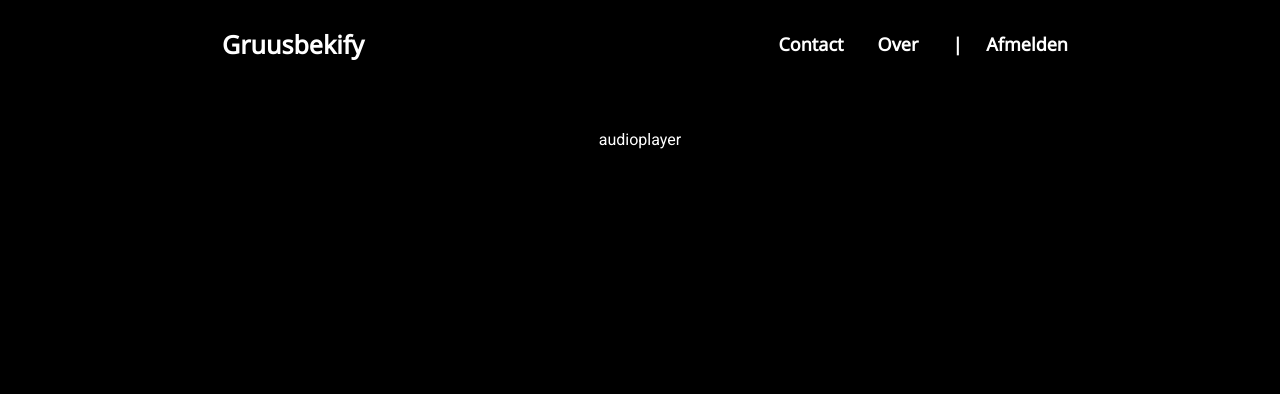
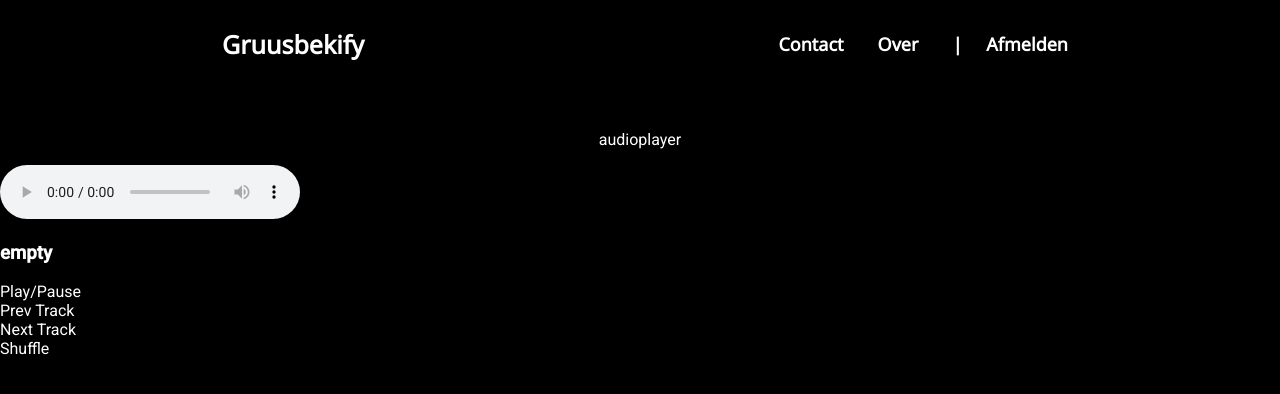
Before and after one commit to joostka1998/Gruusbekify, an Angular app: page /login in a window 1280 px wide. Both pictures are taken after a click on the button "Gebruik nu Gruusbekify!". Shown: the top 394 px of the page. Built offline with nearby package versions, Linux system fonts and the light colour scheme.

Commit message:
schlager model + basic player commands

```diff
--- a/src/app/components/home/home.component.html
+++ b/src/app/components/home/home.component.html
@@ -2,5 +2,14 @@
   <br/><br/><br/><br/><br/><br/>
   <div id="maincontainer">
     <p>audioplayer</p>
+    <audio src="https://gruusbek.nl/wp-content/uploads/2019/12/CV_Now_Da_Wer-_-_Mot_Now_Van_Huus-Gruusbek.nl_.mp3" controls id="audioPlayer">
+      Your browser does not support this.
+    </audio>
+
+    <h3 *ngIf="this.title">{{title}}</h3>
+    <a (click)="playlist_togglePlayPause()">Play/Pause</a><br/>
+    <a (click)="playlist_prevTrack()">Prev Track</a><br/>
+    <a (click)="playlist_nextTrack()">Next Track</a><br/>
+    <a (click)="playlist_toggleShuffle()">Shuffle</a><br/>
   </div>
 </div>
--- a/src/app/components/home/home.component.scss
+++ b/src/app/components/home/home.component.scss
@@ -12,3 +12,26 @@ p {
   color: #FFFFFF;
   text-align: center;
 }
+
+.maincontainer {
+  width: 100px;
+  height: 100px;
+  position: absolute;
+  top:0;
+  bottom: 0;
+  left: 0;
+  right: 0;
+  margin: auto;
+}
+
+a {
+  color: #FFFFFF;
+}
+
+h3 {
+  color: #FFFFFF;
+}
+
+a:hover {
+  cursor: pointer;
+}
--- a/src/app/components/home/home.component.ts
+++ b/src/app/components/home/home.component.ts
@@ -1,4 +1,4 @@
-import { Component, OnInit } from '@angular/core';
+import {Component, OnInit} from '@angular/core';
 
 @Component({
   selector: 'app-home',
@@ -7,9 +7,63 @@ import { Component, OnInit } from '@angular/core';
 })
 export class HomeComponent implements OnInit {
 
-  constructor() { }
+  title = 'empty';
+  audioIsPlaying;
+  audioPlayer;
+  list = [// {
+    //   id = 1,
+    //   title = '';
+    // artist = '';
+    // audioLocation =
+    'https://gruusbek.nl/wp-content/uploads/2019/12/CV_Now_Da_Wer-_-_Mot_Now_Van_Huus-Gruusbek.nl_.mp3'
+  ];
+// }
+//
+// ,
+// {
+//   id = 1,
+//     title = '';
+//   artist = '';
+//   audioLocation = 'https://gruusbek.nl/wp-content/uploads/2020/01/Dur_t_Dolle_Hin_-_Gruusbekse_beej_mekoar-Gruusbek.nl_.mp3';
+// }
+// ,
+// {
+//   id = 1,
+//     title = '';
+//   artist = '';
+//   audioLocation = 'https://gruusbek.nl/wp-content/uploads/2019/12/CV_Duut_Daa_Noow_-_Scootie_Angels-Gruusbek.nl_.mp3';
+// }
+// ]
+
+  constructor() {
+    this.audioIsPlaying = false;
+    this.audioPlayer = document.getElementById('audioPlayer');
+    // this.audioPlayer.src = this.list[1];
+  }
 
   ngOnInit() {
   }
 
+  playlist_togglePlayPause() {
+    this.audioPlayer = document.getElementById('audioPlayer');
+    if (this.audioIsPlaying === false) {
+      this.audioPlayer.play();
+    } else if (this.audioIsPlaying === true) {
+      this.audioPlayer.pause();
+    }
+    this.audioIsPlaying = !this.audioIsPlaying;
+  }
+
+  playlist_prevTrack() {
+    this.audioPlayer = document.getElementById('audioPlayer');
+    this.audioPlayer.src = this.list[1];
+    this.audioPlayer.play();
+  }
+
+  playlist_nextTrack() {
+    this.audioPlayer = document.getElementById('audioPlayer');
+    this.audioPlayer.src = this.list[2];
+    this.audioPlayer.play();
+  }
+
 }
```
Also changed, not shown: src/app/models/SchlagerModel.ts (+14 -0 lines).
